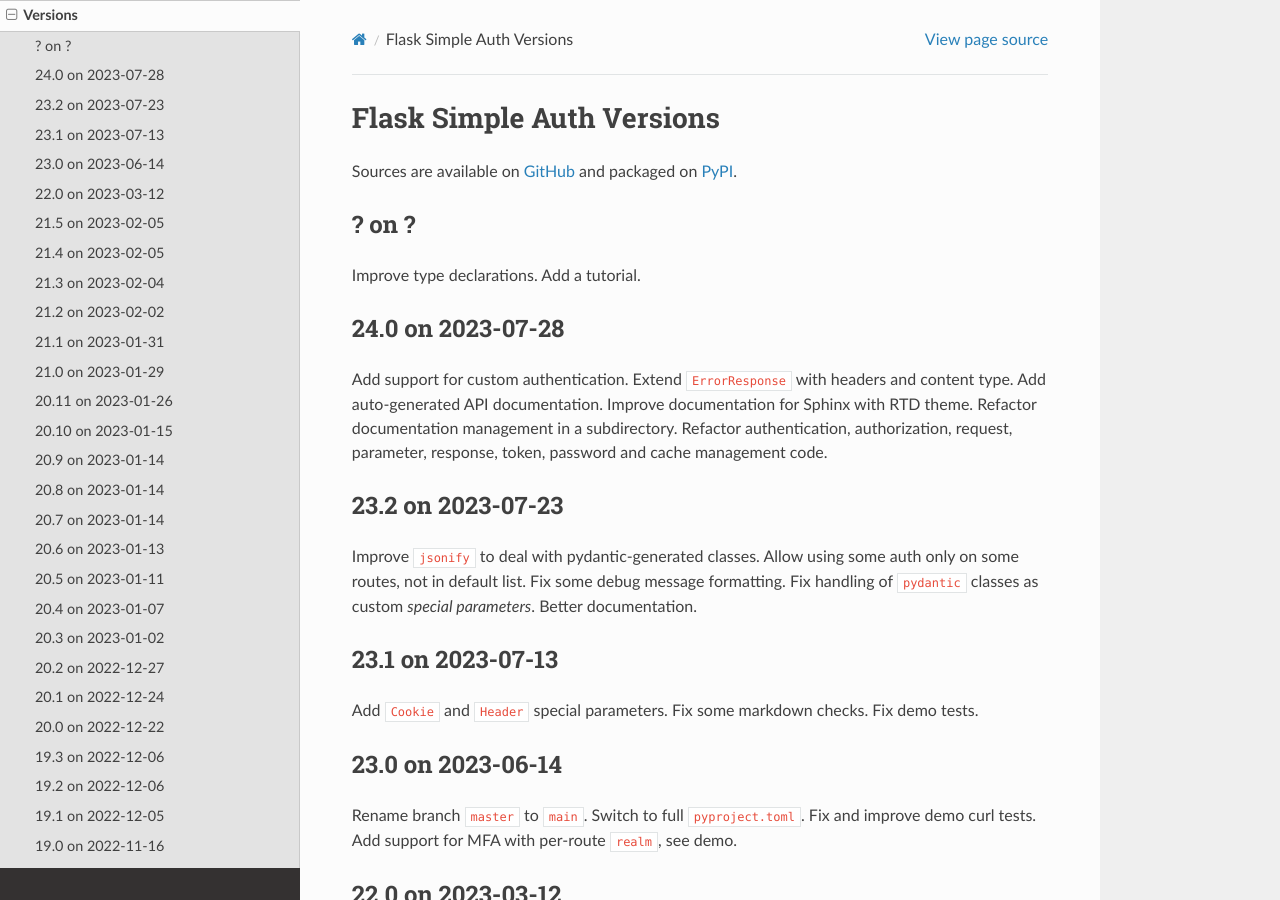
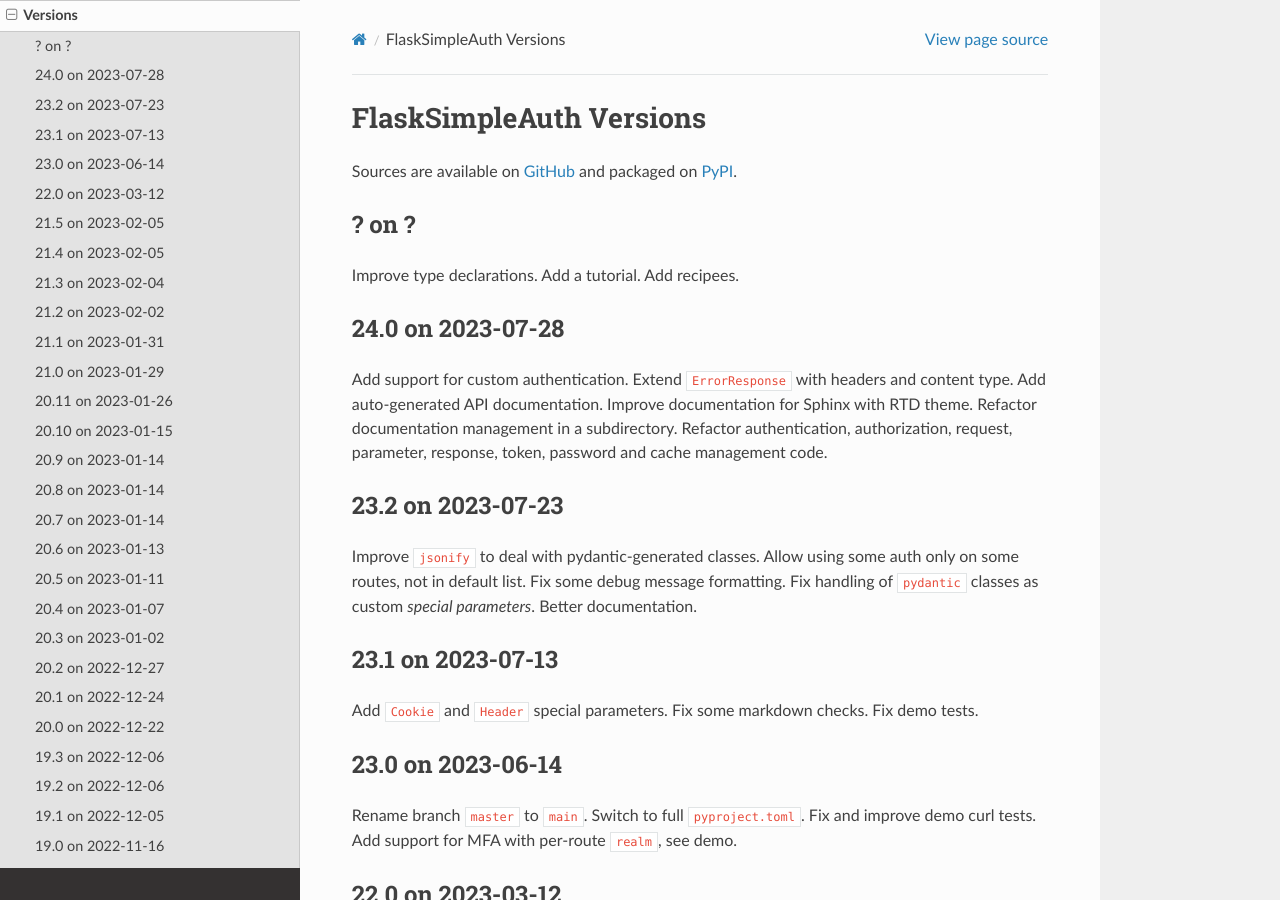
Before and after one commit to zx80/flask-simple-auth, a Sphinx documentation site: the page built from docs/VERSIONS.md, in a window 1280 px wide and 900 px high. Built offline with Sphinx 7.4.7 and the Read the Docs theme 2.0.0, drawn with Linux system fonts in a browser that asks for light colours; pages that are not in the unit, such as notebooks, are missing from menus.

Commit message:
more dones

```diff
--- a/docs/VERSIONS.md
+++ b/docs/VERSIONS.md
@@ -1,4 +1,4 @@
-# Flask Simple Auth Versions
+# FlaskSimpleAuth Versions
 
 Sources are available on [GitHub](https://github.com/zx80/flask-simple-auth)
 and packaged on [PyPI](https://pypi.org/project/FlaskSimpleAuth/).
@@ -7,6 +7,7 @@
 
 Improve type declarations.
 Add a tutorial.
+Add recipees.
 
 ## 24.0 on 2023-07-28
 
```
